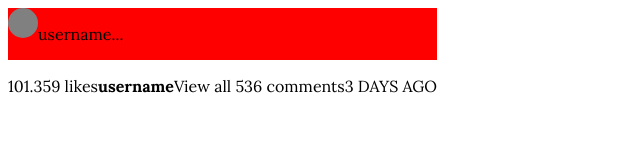
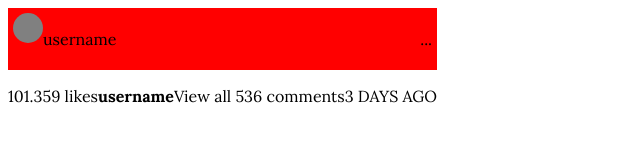
Before and after one commit to carlos-asantos/Projects, a plain HTML site: page htmlPages/instagram/index.html in a window 1280 px wide. Shown: the whole page, without its empty margins (0-640 px from the left). Drawn offline with Linux system fonts and the light colour scheme; a web font is replaced by a local one.

Commit message:
updates css

```diff
--- a/htmlPages/instagram/index.html
+++ b/htmlPages/instagram/index.html
@@ -7,9 +7,10 @@
     <link rel="stylesheet" href="style.css">
 <body>
     <div class="postTop">
-
-        <div class="profilePicture"></div>
-        <p>username</p>
+        <div class="profileAndUsername">
+            <div class="profilePicture"></div>
+            <p>username</p>
+        </div>
         <p>...</p>
     </div>
 
--- a/htmlPages/instagram/style.css
+++ b/htmlPages/instagram/style.css
@@ -21,7 +21,13 @@ body {
 .postTop {
     background-color: red;
     flex-direction: row;
+    justify-content: space-between;
+    padding: 5px;
+    align-items: center;
+}
 
+.profileAndUsername {
+    justify-content: space-between;
 }
 
 .profilePicture {
```
